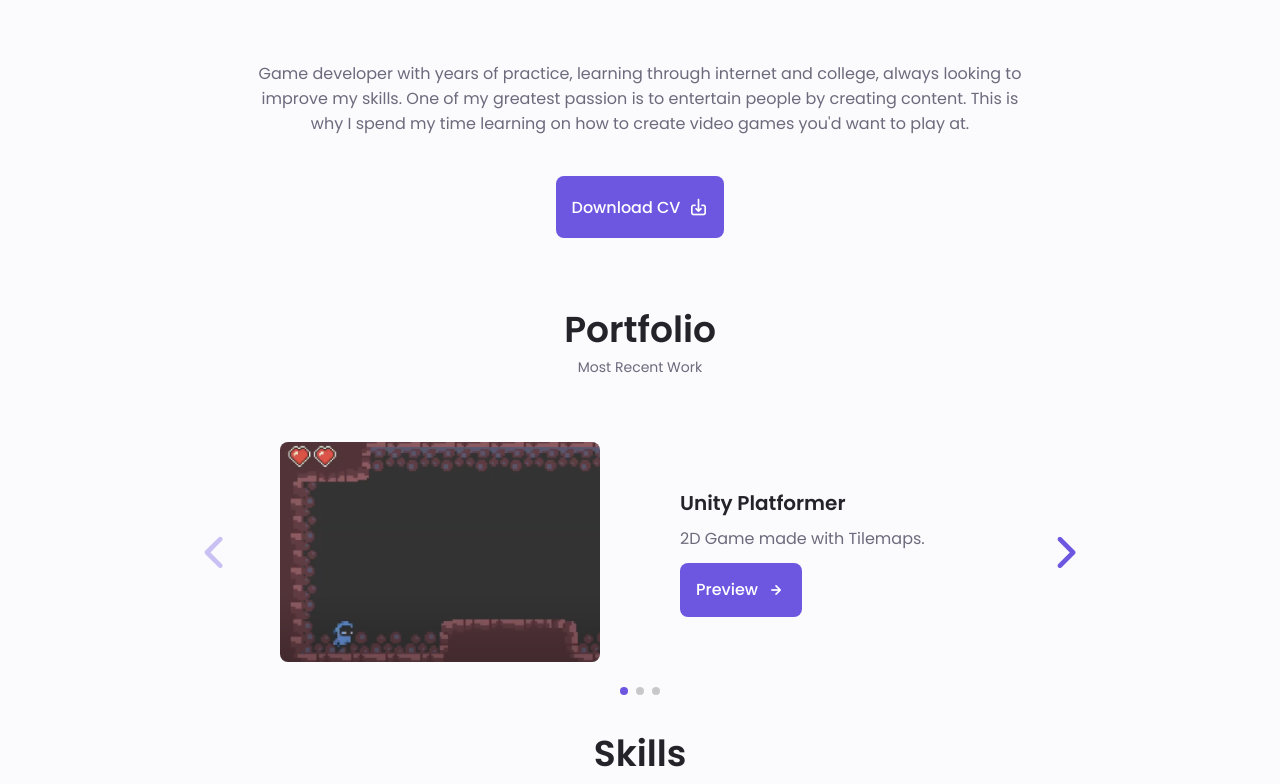
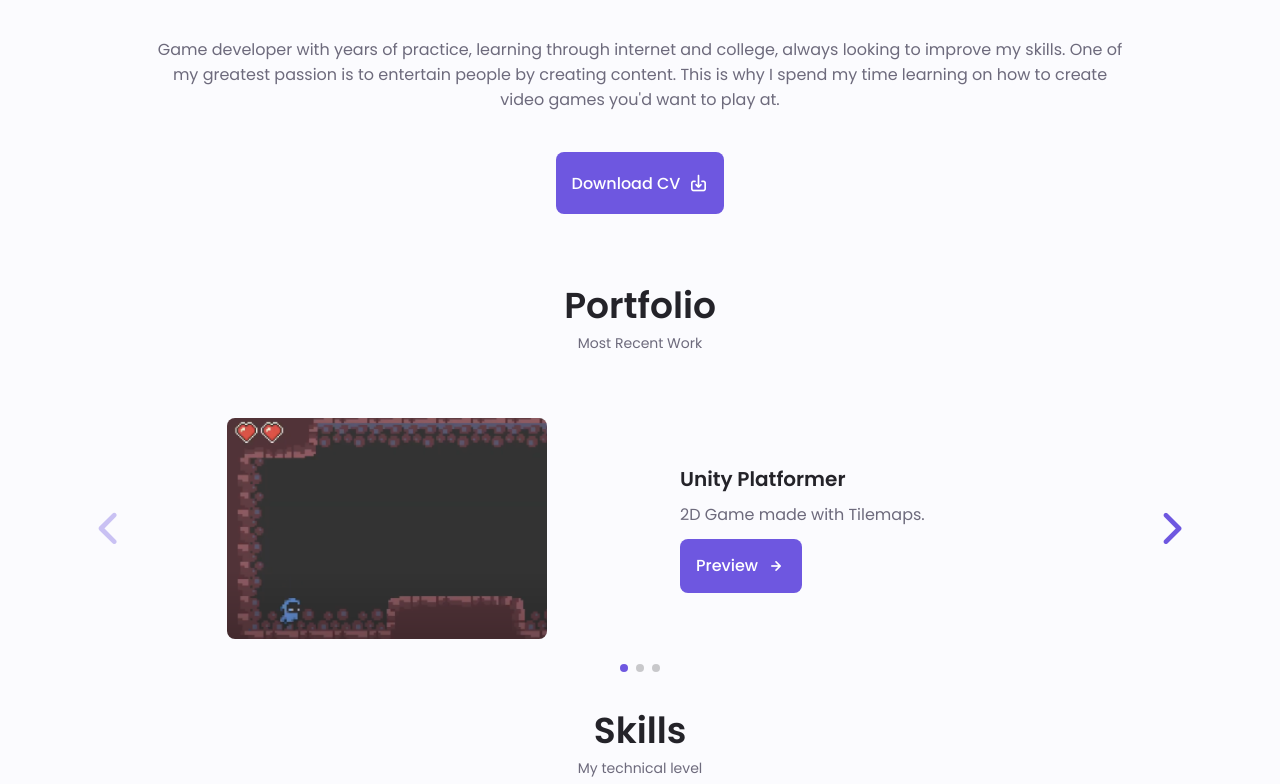
Before and after one commit to NathanRaki/PortfolioWebsite, a website built with Parcel: page index.html in a window 1280 px wide. Shown: the part 721-1505 px from the top of the page. Built offline with nearby package versions, Linux system fonts and the light colour scheme.

Commit message:
Updated max width

```diff
--- a/css/main.css
+++ b/css/main.css
@@ -150,7 +150,7 @@ img{
 }
 /*==================== LAYOUT ====================*/
 .container{
-    max-width: 768px;
+    max-width: 980px;
     margin-left: var(--mb-1-5);
     margin-right: var(--mb-1-5);
 }
@@ -910,7 +910,7 @@ button {
 
 }
 
-@media screen and (min-width: 768px) {
+@media screen and (min-width: 980px) {
     .container{
         margin-left: auto;
         margin-right: auto;
```
